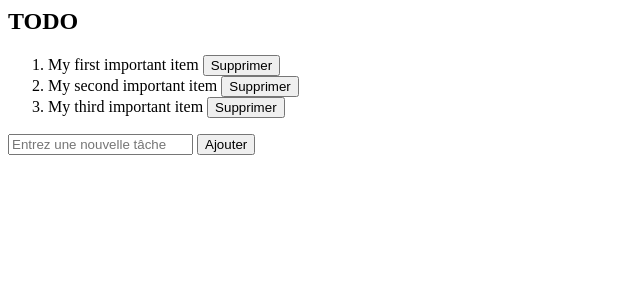
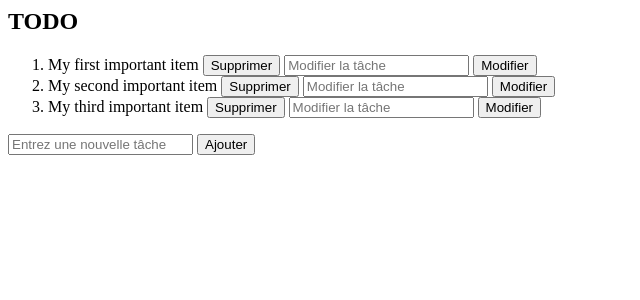
Before and after one commit to boris-valero/todolist_in_php_with_bdd, a PHP site: page /todo_list.php in a window 1280 px wide. Shown: the top 300 px of the page, without its empty margins (0-640 px from the left). Run offline with PHP 8.4, Linux system fonts and the light colour scheme; data comes from the database, SQL or seed files in the repository.

Commit message:
Add files via upload

```diff
--- a/todo_list.php
+++ b/todo_list.php
@@ -26,6 +26,17 @@ try {
         $stmt->bindParam(':content', $delete_task); // Liaison de la valeur de la tâche à supprimer au paramètre :content
         $stmt->execute(); // Exécution de la requête préparée
     }
+
+    // Si le formulaire est soumis (méthode POST) et que le champ edit_task et new_content sont définis
+    if ($_SERVER['REQUEST_METHOD'] === 'POST' && isset($_POST['edit_task']) && isset($_POST['new_content'])) {
+        $edit_task = $_POST['edit_task'];
+        $new_content = $_POST['new_content'];
+        $stmt = $db->prepare("UPDATE $table SET content = :new_content WHERE content = :content");
+        $stmt->bindParam(':new_content', $new_content);
+        $stmt->bindParam(':content', $edit_task);
+        $stmt->execute();
+    }
+
 //Le script récupère toutes les tâches de la table todo_list et les affiche dans une liste ordonnée.
     echo "<h2>TODO</h2><ol>";
     foreach ($db->query("SELECT content FROM $table") as $row) { // Exécution de la requête SQL pour récupérer toutes les tâches
@@ -33,6 +44,11 @@ try {
                     <form method='post' action='' style='display:inline;'>
 					<input type='hidden' name='delete_task' value='" . $row['content'] . "'>
 					<input type='submit' value='Supprimer'>
+					</form>
+					<form method='post' action='' style='display:inline;'>
+					<input type='hidden' name='edit_task' value='" . $row['content'] . "'>
+					<input type='text' name='new_content' placeholder='Modifier la tâche'>
+					<input type='submit' value='Modifier'>
 					</form>
         </li>"; // Affichage de chaque tâche avec un bouton de suppression
     }
```
